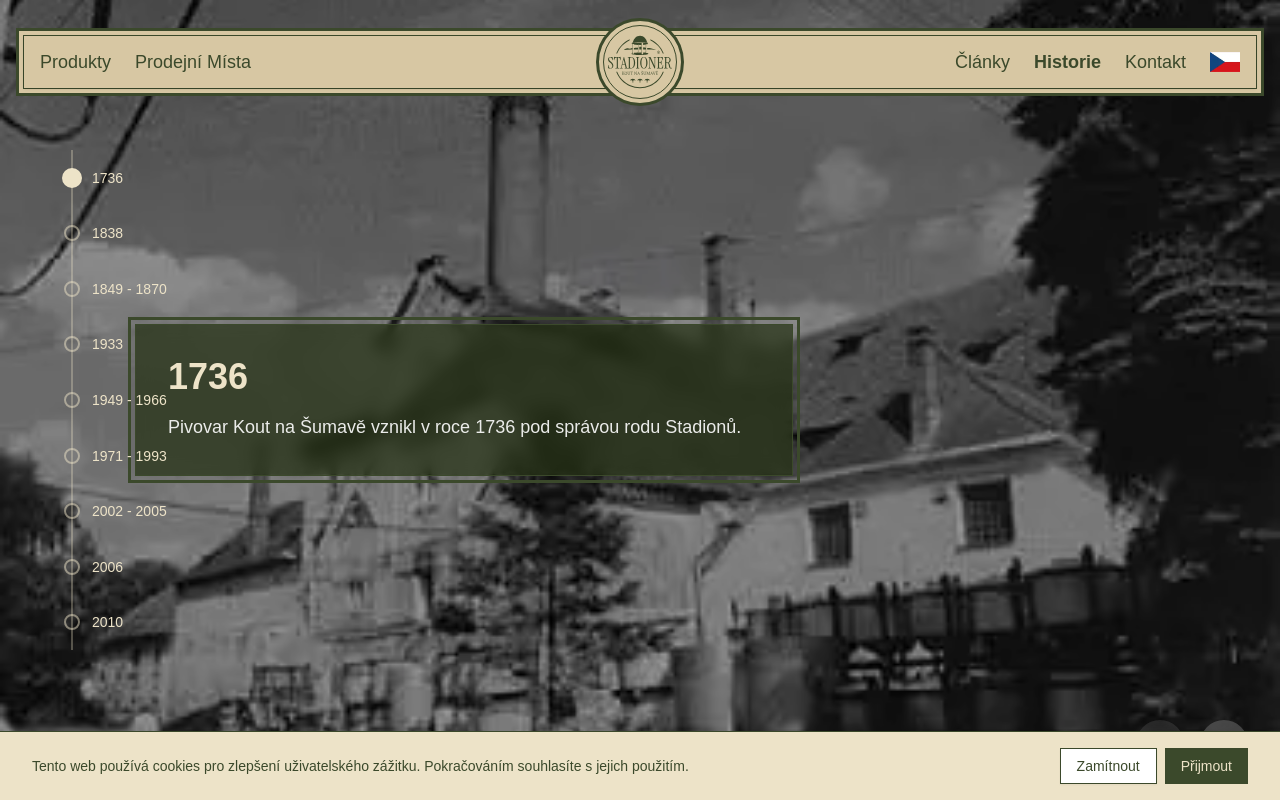
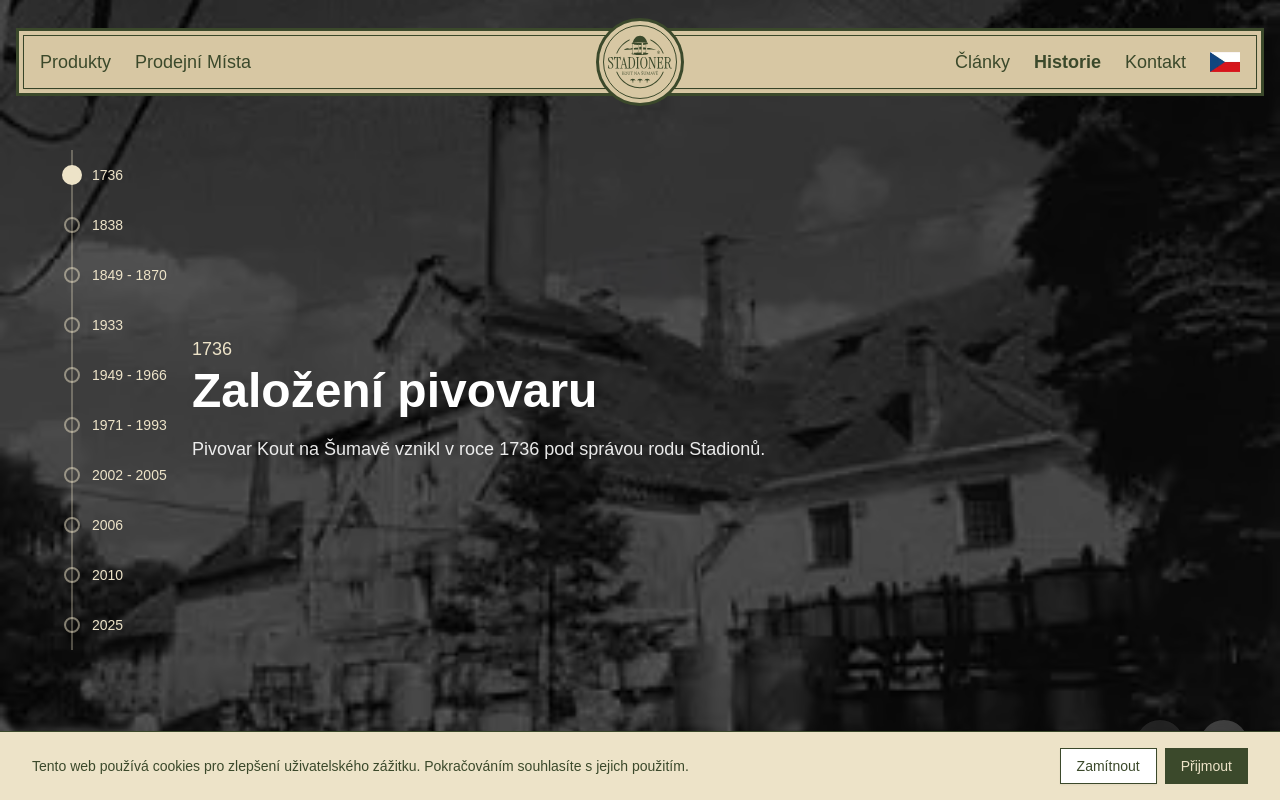
Before and after one commit to stadioner/stadioner, a Next.js app: page /historie in a window 1280 px wide. Both pictures are taken after a click on the button "Ano, je mi 18+". Shown: the top 800 px of the page. Built offline with nearby package versions, Linux system fonts and the light colour scheme; a web font is replaced by a local one.

Commit message:
👌IMPROVE: history data and UI

```diff
--- a/app/historie/_containers/timeline.tsx
+++ b/app/historie/_containers/timeline.tsx
@@ -8,6 +8,11 @@
 interface TimelineSlide {
   id: number
   year: string
+  title: {
+    cs: string
+    en: string
+    de: string
+  }
   description: {
     cs: string
     en: string
@@ -20,6 +25,11 @@
   {
     id: 1,
     year: '1736',
+    title: {
+      cs: 'Založení pivovaru',
+      en: 'Brewery Foundation',
+      de: 'Brauerei-Gründung',
+    },
     description: {
       cs: 'Pivovar Kout na Šumavě vznikl v roce 1736 pod správou rodu Stadionů.',
       en: 'The Kout na Šumavě brewery was founded in 1736 under the management of the Stadion family.',
@@ -31,6 +41,11 @@
   {
     id: 2,
     year: '1838',
+    title: {
+      cs: 'Ničivý požár',
+      en: 'Devastating Fire',
+      de: 'Verheerender Brand',
+    },
     description: {
       cs: 'Dne 2. července došlo v areálu pivovaru k ničivému požáru, který ho zcela zničil, včetně bytu sládka a sýpky. Tímto incidentem končí jedna etapa jeho existence.',
       en: "On July 2nd, a devastating fire occurred in the brewery premises, completely destroying it, including the brewer's apartment and granary. This incident marked the end of one stage of its existence.",
@@ -41,6 +56,11 @@
   {
     id: 3,
     year: '1849 - 1870',
+    title: {
+      cs: 'Obnova a rozšíření',
+      en: 'Rebuilding and Expansion',
+      de: 'Wiederaufbau und Erweiterung',
+    },
     description: {
       cs: 'Po požáru se hrabě Karel Bedřich Stadion-Thannhausen rozhodl postavit nový, modernější pivovar s větší kapacitou. V tomto období, konkrétně v roce 1870, byly pod kostelem vybudovány unikátní pivovarské sklepy.',
       en: 'After the fire, Count Karel Bedřich Stadion-Thannhausen decided to build a new, more modern brewery with greater capacity. During this period, specifically in 1870, unique brewery cellars were built under the church.',
@@ -51,6 +71,11 @@
   {
     id: 4,
     year: '1933',
+    title: {
+      cs: 'Poslední modernizace',
+      en: 'Last Modernization',
+      de: 'Letzte Modernisierung',
+    },
     description: {
       cs: 'Sladovna, nejstarší dochovaná část pivovaru, byla naposledy upravena a zvýšena o patro. Jednalo se o poslední velkou stavební úpravu na pivovaru před jeho pozdějším uzavřením a následným úpadkem.',
       en: 'The malt house, the oldest preserved part of the brewery, was last modified and raised by one floor. This was the last major construction modification to the brewery before its later closure and subsequent decline.',
@@ -61,6 +86,11 @@
   {
     id: 5,
     year: '1949 - 1966',
+    title: {
+      cs: 'Znárodnění a konec',
+      en: 'Nationalization and End',
+      de: 'Verstaatlichung und Ende',
+    },
     description: {
       cs: 'V důsledku únorových událostí byl pivovar znárodněn a začleněn do národního podniku. Poslední várka piva byla uvařena v roce 1966, poté se provoz změnil na výrobnu sodovek a stáčírnu.',
       en: 'As a result of the February events, the brewery was nationalized and incorporated into a state enterprise. The last batch of beer was brewed in 1966, after which the operation changed to soda production and bottling.',
@@ -71,6 +101,11 @@
   {
     id: 6,
     year: '1971 - 1993',
+    title: {
+      cs: 'Úpadek a zánik',
+      en: 'Decline and Demise',
+      de: 'Verfall und Untergang',
+    },
     description: {
       cs: 'Po definitivním uzavření v roce 1971 začal areál chátrat. Symbolickým koncem původního pivovaru se stal rok 1993, kdy byly původní měděné kádě z varny vymontovány a prodány do sběru.',
       en: 'After the final closure in 1971, the premises began to deteriorate. The symbolic end of the original brewery came in 1993, when the original copper kettles from the brewhouse were dismantled and sold for scrap.',
@@ -81,6 +116,11 @@
   {
     id: 7,
     year: '2002 - 2005',
+    title: {
+      cs: 'Nový začátek',
+      en: 'New Beginning',
+      de: 'Neuer Anfang',
+    },
     description: {
       cs: 'V roce 2002 zakoupil chátrající areál Jan Skala. Společně s bývalým sládkem Bohuslavem Hlavsou začal pracovat na obnovení pivovarnické tradice a renovaci celého komplexu.',
       en: 'In 2002, Jan Skala purchased the dilapidated premises. Together with former brewer Bohuslav Hlavsa, he began working on restoring the brewing tradition and renovating the entire complex.',
@@ -91,6 +131,11 @@
   {
     id: 8,
     year: '2006',
+    title: {
+      cs: 'Znovuotevření',
+      en: 'Reopening',
+      de: 'Wiedereröffnung',
+    },
     description: {
       cs: 'Dne 27. března byla uvařena první várka piva, čímž byl pivovar v Koutě na Šumavě oficiálně znovu otevřen. Značka se tak navrátila na mapu regionálního pivovarnictví.',
       en: 'On March 27th, the first batch of beer was brewed, officially reopening the brewery in Kout na Šumavě. The brand thus returned to the map of regional brewing.',
@@ -101,10 +146,30 @@
   {
     id: 9,
     year: '2010',
+    title: {
+      cs: 'První úspěch',
+      en: 'First Success',
+      de: 'Erster Erfolg',
+    },
     description: {
       cs: 'Koutské pivo slavilo velký úspěch, když získalo první místo v prestižní soutěži "Dvanáctka roku 2010". Tento úspěch potvrdil kvalitu piva a jeho rostoucí popularitu.',
       en: 'Kout beer celebrated great success when it won first place in the prestigious "Beer of the Year 2010" competition. This success confirmed the quality of the beer and its growing popularity.',
       de: 'Kout-Bier feierte großen Erfolg, als es den ersten Platz im prestigeträchtigen Wettbewerb "Bier des Jahres 2010" gewann. Dieser Erfolg bestätigte die Qualität des Bieres und seine wachsende Popularität.',
+    },
+    image: '/history/1.webp',
+  },
+  {
+    id: 10,
+    year: '2025',
+    title: {
+      cs: 'Nová éra',
+      en: 'New Era',
+      de: 'Neue Ära',
+    },
+    description: {
+      cs: 'Nový majitel Aleš Pech převzal pivovar a přejmenoval ho na Stadioner. Tímto krokem začíná nová kapitola v historii pivovaru, která navazuje na bohatou tradici a přináší moderní přístup k řemeslnému pivovarnictví.',
+      en: "New owner Aleš Pech took over the brewery and renamed it to Stadioner. This marks the beginning of a new chapter in the brewery's history, building on the rich tradition while bringing a modern approach to craft brewing.",
+      de: 'Der neue Eigentümer Aleš Pech übernahm die Brauerei und benannte sie in Stadioner um. Damit beginnt ein neues Kapitel in der Geschichte der Brauerei, das auf der reichen Tradition aufbaut und einen modernen Ansatz zum Handwerksbrauen mitbringt.',
     },
     image: '/history/1.webp',
   },
@@ -237,7 +302,7 @@
           }}
           transition={{ duration: 0.5, ease: 'easeInOut' }}
         >
-          <div className='absolute inset-0 bg-black/40' />
+          <div className='absolute inset-0 bg-black/65' />
         </motion.div>
       </AnimatePresence>
 
@@ -279,7 +344,7 @@
 
       {/* Content */}
       <div className='relative z-10 h-full flex items-center'>
-        <div className='container mx-auto pl-32 pr-2'>
+        <div className='container mx-auto pl-32 md:pl-48 pr-2'>
           <AnimatePresence mode='wait'>
             <motion.div
               key={currentSlide}
@@ -289,15 +354,26 @@
               transition={{ duration: 0.6, ease: 'easeInOut' }}
               className='max-w-2xl'
             >
-              <Border>
-                <div className='bg-brand-action-dark/70 backdrop-blur-sm p-8'>
+              <div>
+                <motion.div
+                  className='text-lg font-medium text-brand-primary mb-1'
+                  initial={{ opacity: 0, y: 20 }}
+                  animate={{ opacity: 1, y: 0 }}
+                  transition={{ delay: 0.2, duration: 0.5 }}
+                >
+                  {timelineData[currentSlide].year}
+                </motion.div>
                 <motion.h2
-                    className='text-4xl font-bold text-brand-primary mb-4'
+                  className='text-5xl font-bold text-white mb-5'
                   initial={{ opacity: 0, y: 20 }}
                   animate={{ opacity: 1, y: 0 }}
                   transition={{ delay: 0.3, duration: 0.5 }}
                 >
-                    {timelineData[currentSlide].year}
+                  {
+                    timelineData[currentSlide].title[
+                      language as keyof (typeof timelineData)[0]['title']
+                    ]
+                  }
                 </motion.h2>
                 <motion.p
                   className='text-white/90 text-lg leading-relaxed'
@@ -312,7 +388,6 @@
                   }
                 </motion.p>
               </div>
-              </Border>
             </motion.div>
           </AnimatePresence>
         </div>
```
Lines whose indentation alone changed are shown as unchanged.
